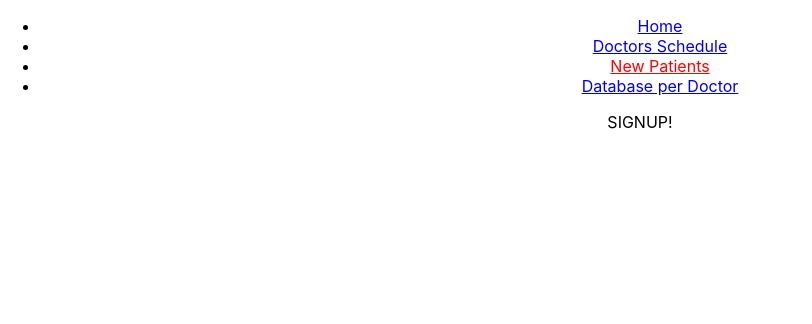
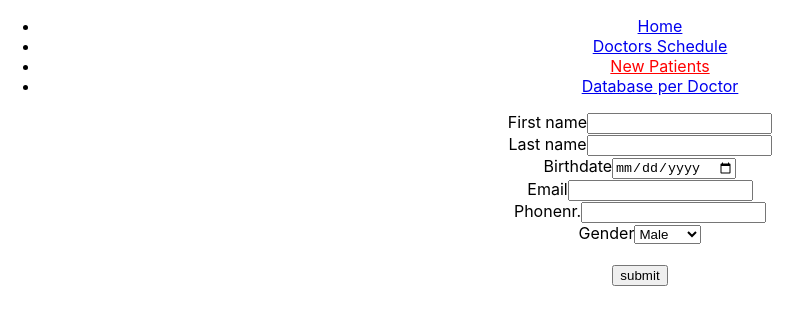
Before and after one commit to Cherfez/practice-assessment-1, a React (Create React App) app: page /signup in a window 1280 px wide. Shown: the top 324 px of the page, without its empty margins (0-812 px from the left). Built offline with nearby package versions, Linux system fonts and the light colour scheme.

Commit message:
signup form for new patients. pnt 4

```diff
--- a/src/components/SignUp.js
+++ b/src/components/SignUp.js
@@ -1,5 +1,91 @@
-import React from "react";
+import React, { useState } from "react";
 
 export default function SignUp() {
-  return <div>SIGNUP!</div>;
+  const [firstName, setFirstName] = useState("");
+  const [lastName, setLastName] = useState("");
+  const [dateOfBirth, setDateOfBirth] = useState("");
+  const [email, setEmail] = useState("");
+  const [phone, setPhone] = useState("");
+  const [gender, setGender] = useState("Male");
+  const [succesMessage, setSuccesMessage] = useState("");
+
+  const submitHandle = event => {
+    event.preventDefault();
+    console.log(firstName, lastName, dateOfBirth, email, phone, gender);
+    setSuccesMessage("You're added to the database. Thank you!");
+    setFirstName("");
+    setLastName("");
+    setDateOfBirth("");
+    setEmail("");
+    setPhone("");
+    setGender("");
+  };
+
+  return (
+    <div>
+      <form onSubmit={submitHandle}>
+        <label>First name</label>
+        <input
+          type="text"
+          value={firstName}
+          onChange={event => {
+            //console.log("firstName .value:", event.target.value);
+            setFirstName(event.target.value);
+          }}
+        />{" "}
+        <br />
+        <label>Last name</label>
+        <input
+          type="text"
+          value={lastName}
+          onChange={event => {
+            setLastName(event.target.value);
+          }}
+        />{" "}
+        <br />
+        <label>Birthdate</label>
+        <input
+          type="date"
+          value={dateOfBirth}
+          onChange={event => {
+            setDateOfBirth(event.target.value);
+          }}
+        />{" "}
+        <br />
+        <label>Email</label>
+        <input
+          type="email"
+          value={email}
+          onChange={event => {
+            setEmail(event.target.value);
+          }}
+        />{" "}
+        <br />
+        <label>Phonenr.</label>
+        <input
+          type="number"
+          value={phone}
+          onChange={event => {
+            setPhone(event.target.value);
+          }}
+        />{" "}
+        <br />
+        <label>Gender</label>
+        <select
+          value={gender}
+          onChange={event => {
+            setGender(event.target.value);
+          }}
+        >
+          <option value="male">Male</option>
+          <option value="female">Female</option>
+          <option value="other">Other</option>
+        </select>
+        <br />
+        <br />
+        <input type="submit" value="submit" />
+      </form>
+      <p>{succesMessage}</p>
+    </div>
+  );
 }
```
